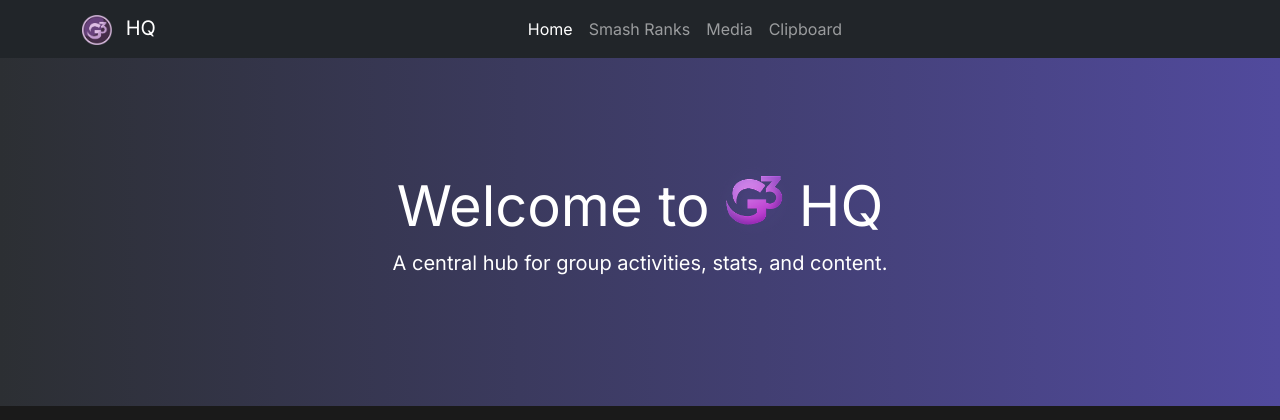
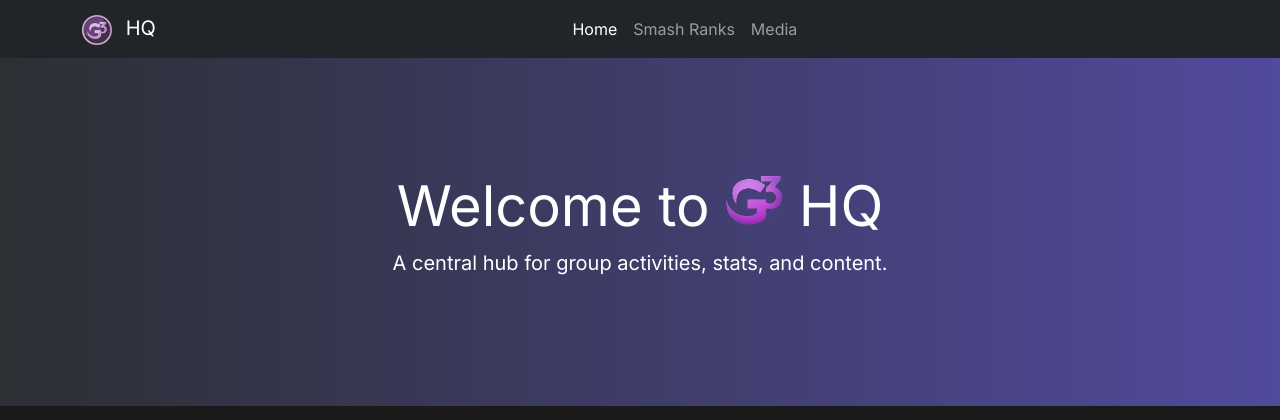
Before and after one commit to Jfghanimah/g3hq.com, a Flask app: page / in a window 1280 px wide. Shown: the top 420 px of the page. Run offline with Flask 3, Linux system fonts and the light colour scheme.

Commit message:
fixed clipboard bug

```diff
--- a/app/templates/base.html
+++ b/app/templates/base.html
@@ -46,9 +46,6 @@
                     <li class="nav-item">
                         <a class="nav-link {% if request.endpoint and 'media' in request.endpoint %}active{% endif %}" href="{{ url_for('media_share') }}">Media</a>
                     </li>
-                    <li class="nav-item">
-                        <a class="nav-link {% if request.endpoint == 'clipboard' %}active{% endif %}" href="{{ url_for('clipboard') }}">Clipboard</a>
-                    </li>
                 </ul>
             </div>
         </div>
```
